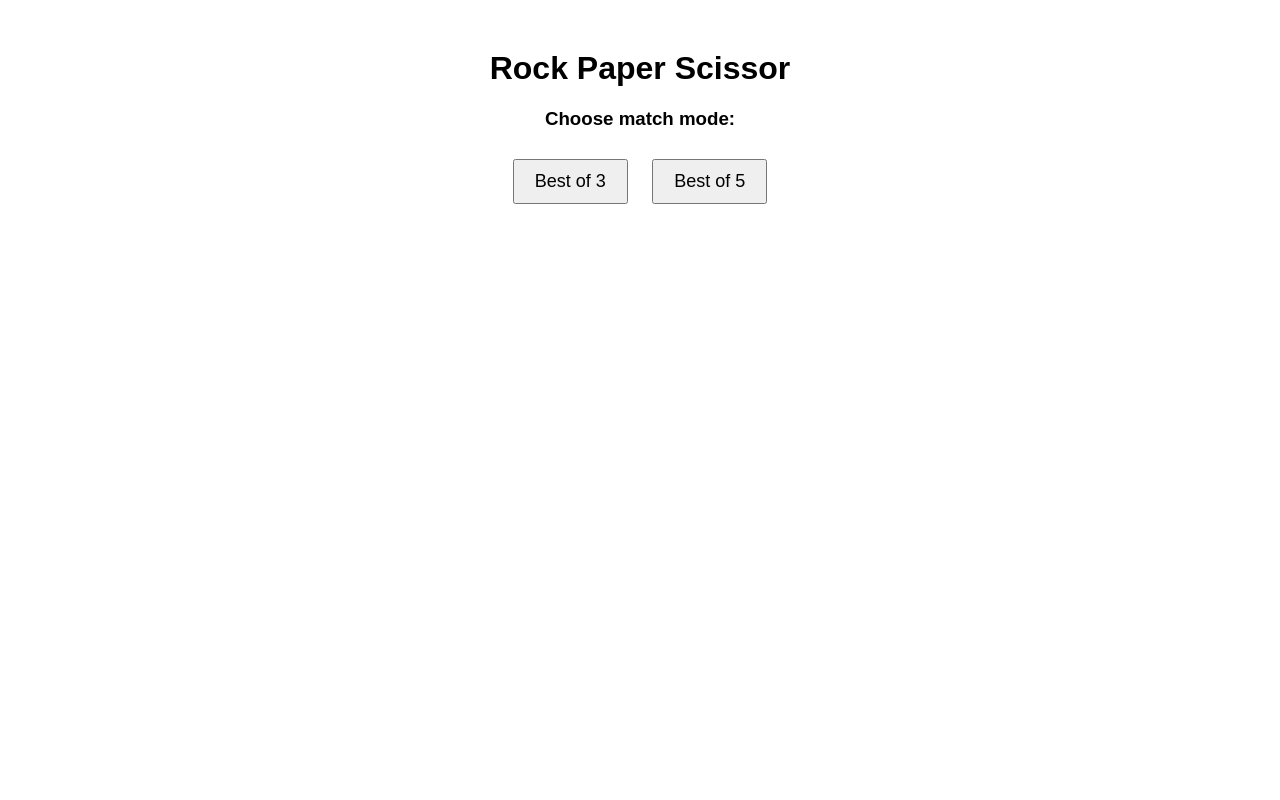
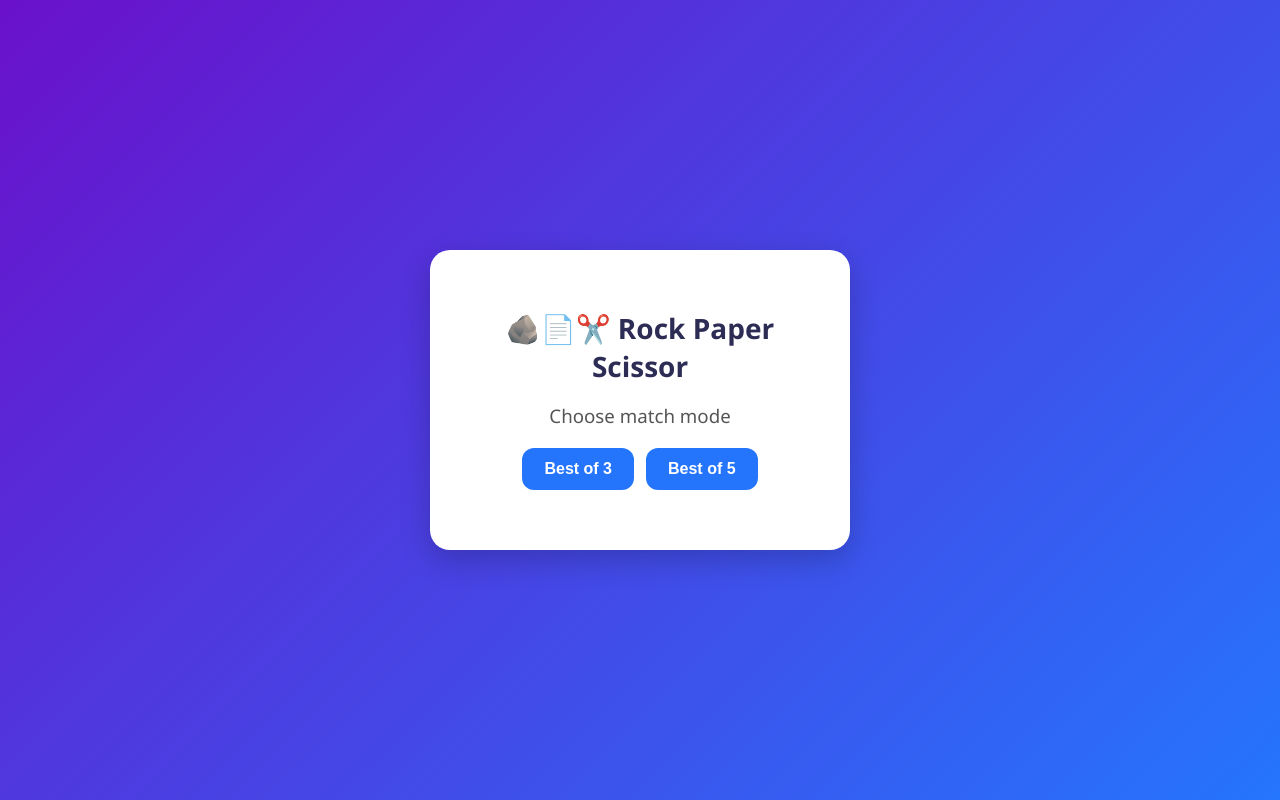
Before and after one commit to bindagearyan-bit/Python-Projects-, a Flask app: page / in a window 1280 px wide. Run offline with Flask 3, Linux system fonts and the light colour scheme.

Commit message:
Update index.html

```diff
--- a/Python Projects/stone-paper-scissor/templates/index.html
+++ b/Python Projects/stone-paper-scissor/templates/index.html
@@ -3,41 +3,146 @@
 <head>
     <title>Rock Paper Scissors</title>
     <style>
-        body { font-family: Arial, sans-serif; text-align: center; margin-top: 50px; }
-        button { font-size: 18px; padding: 10px 20px; margin: 10px; cursor: pointer; }
-        .result { font-size: 24px; margin-top: 20px; font-weight: bold; }
-        .score { margin-top: 20px; font-size: 18px; }
+        * {
+            box-sizing: border-box;
+        }
+
+        body {
+            font-family: 'Segoe UI', Arial, sans-serif;
+            text-align: center;
+            background: linear-gradient(135deg, #6a11cb, #2575fc);
+            min-height: 100vh;
+            margin: 0;
+            display: flex;
+            align-items: center;
+            justify-content: center;
+        }
+
+        .container {
+            background: white;
+            border-radius: 20px;
+            padding: 40px 30px;
+            box-shadow: 0 10px 30px rgba(0,0,0,0.2);
+            max-width: 420px;
+            width: 90%;
+        }
+
+        h1 {
+            color: #2c2c54;
+            margin-bottom: 10px;
+            font-size: 28px;
+        }
+
+        h3 {
+            color: #555;
+            font-weight: 500;
+        }
+
+        .btn-group {
+            display: flex;
+            justify-content: center;
+            gap: 12px;
+            flex-wrap: wrap;
+            margin: 20px 0;
+        }
+
+        button {
+            font-size: 16px;
+            padding: 12px 22px;
+            border: none;
+            border-radius: 12px;
+            cursor: pointer;
+            background: #2575fc;
+            color: white;
+            font-weight: 600;
+            transition: transform 0.15s ease, background 0.2s ease;
+        }
+
+        button:hover {
+            background: #1a5edb;
+            transform: translateY(-2px);
+        }
+
+        .choice-btn {
+            font-size: 24px;
+            padding: 16px 20px;
+            background: #f4f4f8;
+            color: #2c2c54;
+        }
+
+        .choice-btn:hover {
+            background: #e4e4f0;
+        }
+
+        .result {
+            font-size: 22px;
+            margin-top: 20px;
+            font-weight: 700;
+            color: #2c2c54;
+        }
+
+        .choices-made {
+            font-size: 15px;
+            color: #666;
+            margin: 4px 0;
+        }
+
+        .score {
+            margin-top: 20px;
+            font-size: 15px;
+            color: #444;
+            background: #f4f4f8;
+            padding: 10px;
+            border-radius: 10px;
+        }
+
+        .round-info {
+            color: #888;
+            font-size: 14px;
+            margin-bottom: 10px;
+        }
+
+        .play-again {
+            background: #28a745;
+        }
+
+        .play-again:hover {
+            background: #218838;
+        }
     </style>
 </head>
 <body>
-    <h1>Rock Paper Scissor</h1>
+    <div class="container">
+        <h1>🪨📄✂️ Rock Paper Scissor</h1>
 
         {% if not started %}
-        <h3>Choose match mode:</h3>
+            <h3>Choose match mode</h3>
+            <div class="btn-group">
+                <form method="POST"><button name="mode" value="3">Best of 3</button></form>
+                <form method="POST"><button name="mode" value="5">Best of 5</button></form>
+            </div>
+        {% elif not match_over %}
+            <p class="round-info">Round {{ round + 1 }} of {{ total_rounds }}</p>
+
             <form method="POST">
-            <button name="mode" value="3">Best of 3</button>
-            <button name="mode" value="5">Best of 5</button>
-        </form>
-    {% elif not match_over %}
-        <p>Round {{ round + 1 }} of {{ total_rounds }}</p>
-        <form method="POST">
-            <button name="choice" value="rock">Rock</button>
-            <button name="choice" value="paper">Paper</button>
-            <button name="choice" value="scissor">Scissor</button>
+                <div class="btn-group">
+                    <button class="choice-btn" name="choice" value="rock">🪨</button>
+                    <button class="choice-btn" name="choice" value="paper">📄</button>
+                    <button class="choice-btn" name="choice" value="scissor">✂️</button>
+                </div>
             </form>
 
             {% if result %}
-            <p>You chose: <b>{{ user_choice }}</b></p>
-            <p>Computer chose: <b>{{ comp_choice }}</b></p>
+                <p class="choices-made">You: <b>{{ user_choice|capitalize }}</b> &nbsp;|&nbsp; Computer: <b>{{ comp_choice|capitalize }}</b></p>
                 <p class="result">{{ result }}</p>
             {% endif %}
 
-        <p class="score">Wins: {{ wins }} | Losses: {{ losses }} | Draws: {{ draws }}</p>
+            <p class="score">Wins: {{ wins }} &nbsp;|&nbsp; Losses: {{ losses }} &nbsp;|&nbsp; Draws: {{ draws }}</p>
         {% else %}
             <p class="result">{{ match_result }}</p>
-        <p class="score">Final Score - Wins: {{ wins }} | Losses: {{ losses }} | Draws: {{ draws }}</p>
-        <a href="/reset"><button>Play Again</button></a>
+            <p class="score">Final Score — Wins: {{ wins }} | Losses: {{ losses }} | Draws: {{ draws }}</p>
+            <a href="/reset"><button class="play-again">Play Again</button></a>
         {% endif %}
-
+    </div>
 </body>
 </html>
```
Lines whose indentation alone changed are shown as unchanged.
